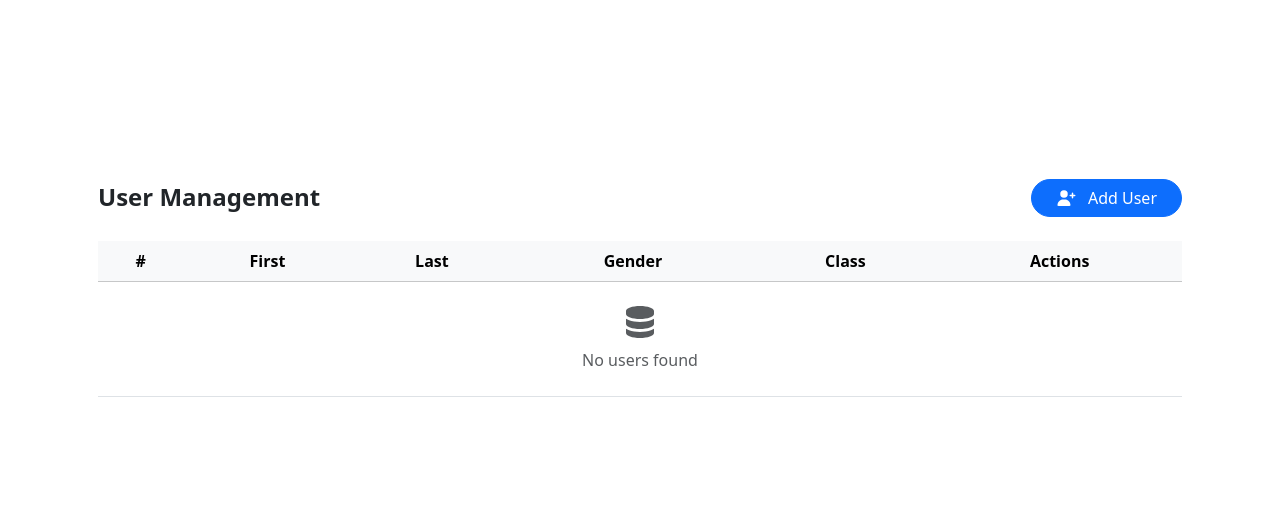
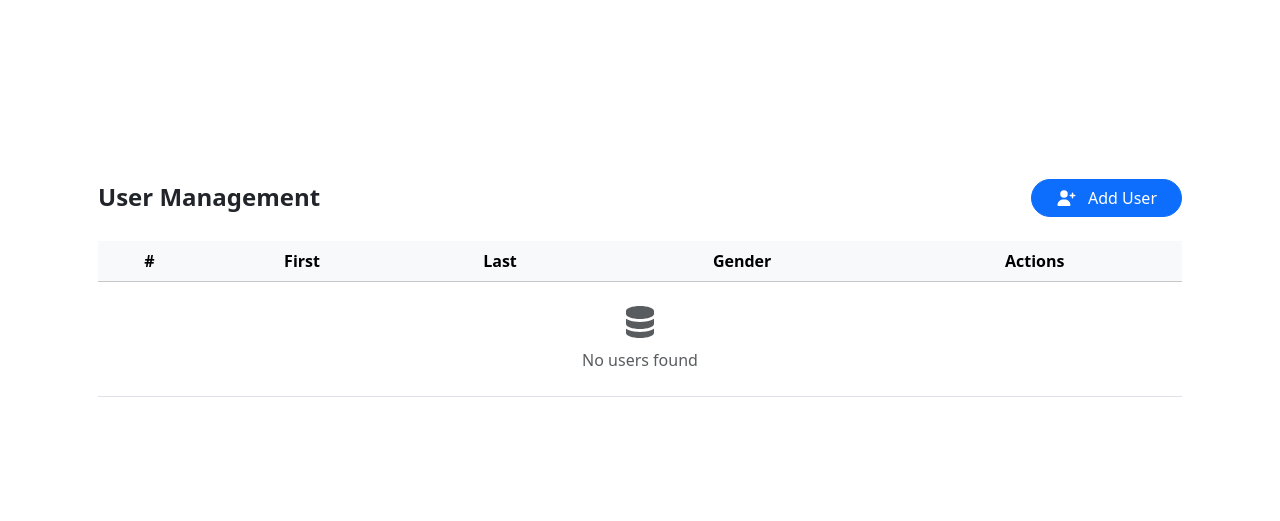
Before and after one commit to Midyass/Epim-PhP-Task-Manger, a PHP site: page / in a window 1280 px wide. Shown: the part 56-577 px from the top of the page. Run offline with PHP 8.4, Linux system fonts and the light colour scheme; data that the repository does not hold is empty; some libraries are stand-ins or nearby versions.

Commit message:
update table structure

```diff
--- a/index.php
+++ b/index.php
@@ -47,7 +47,6 @@ if (!empty($_SESSION["errors"])) {
                             <th>First</th>
                             <th>Last</th>
                             <th>Gender</th>
-                            <th>Class</th>
                             <th>Actions</th>
                         </tr>
                     </thead>
@@ -67,12 +66,11 @@ if (!empty($_SESSION["errors"])) {
                                     <td><?= $value['first_name'] ?></td>
                                     <td><?= $value['last_name'] ?></td>
                                     <td><?= $value['gender'] ?></td>
-                                    <td><?= $value['class'] ?></td>
 
                                     <td>
                                         <div class="d-flex justify-content-center gap-2">
 
-                                            <a href="profile.php?id=<?= $value['id'] ?>"
+                                            <a href="./layout/portfolio.php?id=<?= $value['id'] ?>"
                                                 class="btn btn-light btn-sm rounded-circle shadow-sm">
                                                 <i class="fa-solid fa-user text-secondary"></i>
                                             </a>
@@ -85,6 +83,11 @@ if (!empty($_SESSION["errors"])) {
                                             <a href="delete.php?id=<?= $value['id'] ?>"
                                                 class="btn btn-light btn-sm rounded-circle shadow-sm">
                                                 <i class="fa-solid fa-trash text-danger"></i>
+                                            </a>
+
+                                            <a href="profile.php?id=<?= $value['id'] ?>"
+                                                class="btn btn-light btn-sm rounded-circle shadow-sm">
+                                                <i class="fa-solid fa-user-gear text-warning"></i>
                                             </a>
 
                                         </div>
@@ -122,12 +125,20 @@ if (!empty($_SESSION["errors"])) {
 
                         <div class="mb-3">
                             <label class="form-label small text-muted">Gender</label>
-                            <input type="text" name="gender" class="form-control rounded-3">
+                            <select class="form-select" name="gender" id="gender">
+                                <option value="male">male</option>
+                                <option value="female">female</option>
+                            </select>
                         </div>
 
                         <div class="mb-3">
-                            <label class="form-label small text-muted">Class</label>
-                            <input type="text" name="class" class="form-control rounded-3">
+                            <label class="form-label small text-muted">Position</label>
+                            <input type="text" name="position" class="form-control rounded-3">
+                        </div>
+
+                        <div class="mb-3">
+                            <label class="form-label small text-muted">Description</label>
+                            <textarea type="text" name="user_description" class="form-control rounded-3"></textarea>
                         </div>
 
                     </div>
```
